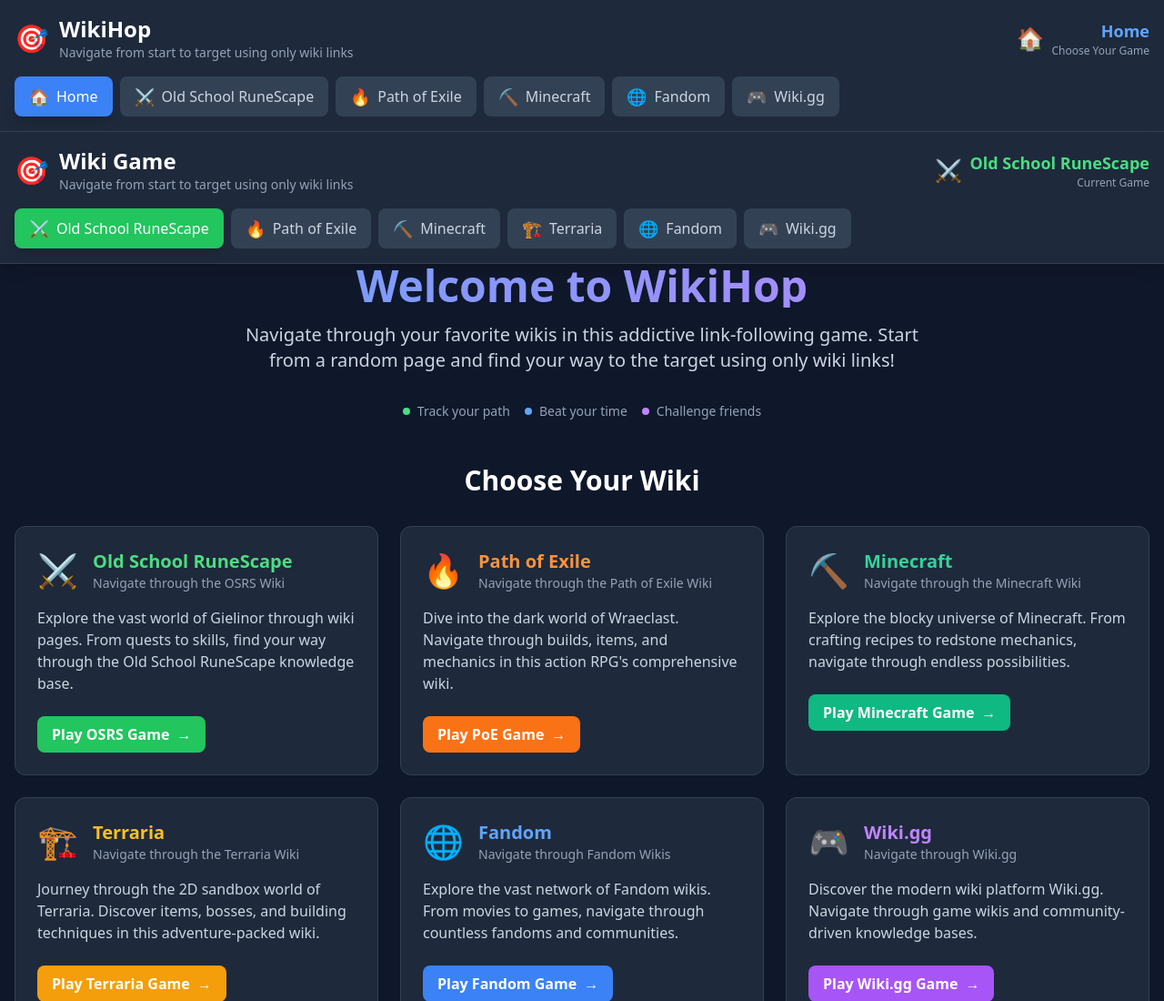
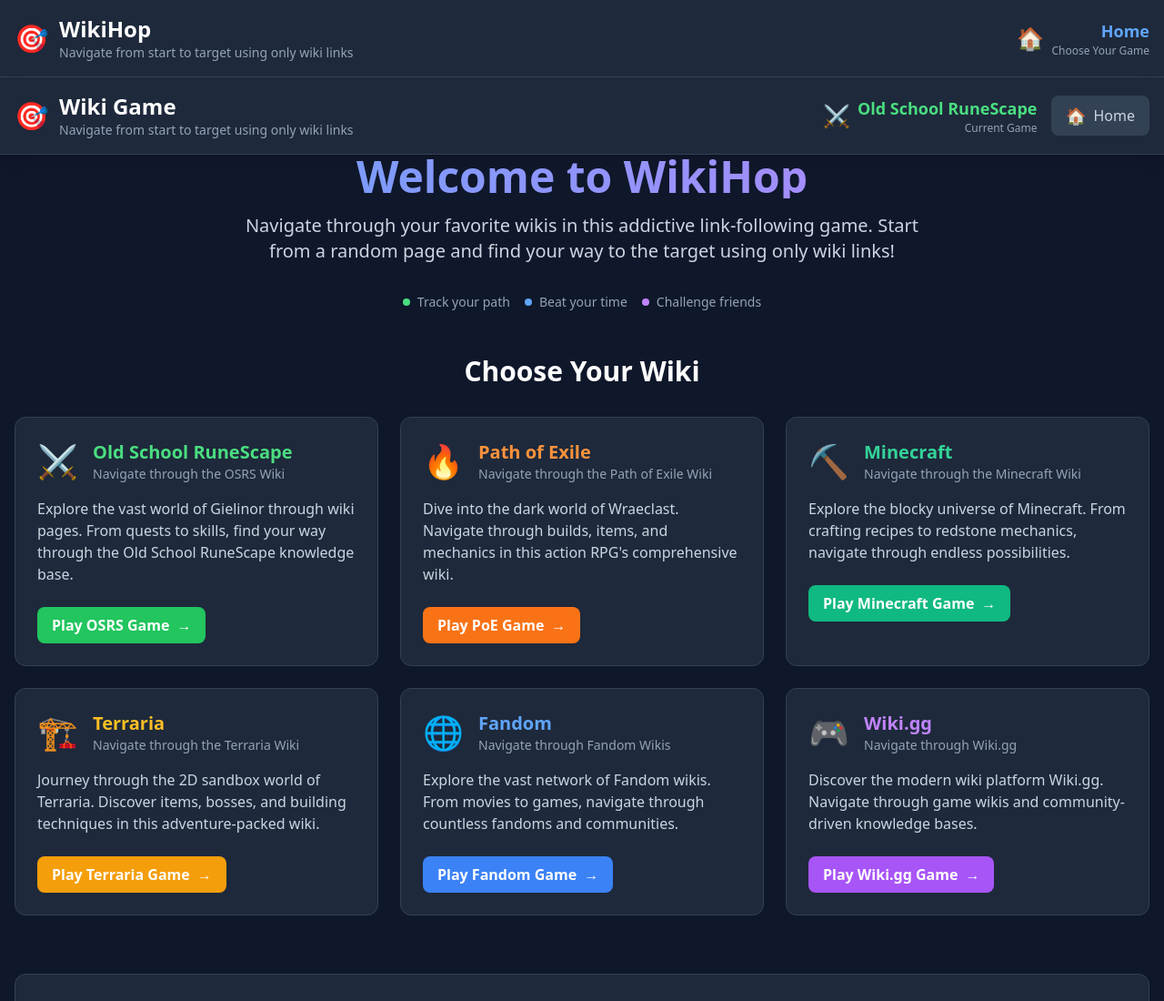
Before and after one commit to mattliscia/wikihop, a plain HTML site: page index.html in a window 1280 px wide. Shown: the top 1100 px of the page at 91% size. Drawn offline with nearby package versions, Linux system fonts and the light colour scheme.

Commit message:
header and index

```diff
--- a/header.js
+++ b/header.js
@@ -74,7 +74,7 @@ function generateHeader() {
     <header class="bg-slate-800 border-b border-slate-700 shadow-lg">
       <div class="max-w-7xl mx-auto px-4 py-4">
         <!-- Main Header Row -->
-        <div class="flex items-center justify-between mb-4">
+        <div class="flex items-center justify-between">
           <!-- Logo and Title -->
           <div class="flex items-center space-x-3">
             <div class="text-3xl">🎯</div>
@@ -84,7 +84,8 @@ function generateHeader() {
             </div>
           </div>
 
-          <!-- Current Game Badge -->
+          <!-- Current Game Badge and Home Link -->
+          <div class="flex items-center space-x-4">
             <div class="flex items-center space-x-2">
               <span class="text-2xl">${currentGame.icon}</span>
               <div class="text-right">
@@ -92,26 +93,13 @@ function generateHeader() {
                 <div class="text-xs text-slate-400">Current Game</div>
               </div>
             </div>
+            <a href="/" class="flex items-center space-x-2 px-4 py-2 rounded-lg font-medium bg-slate-700 hover:bg-slate-600 text-slate-300 hover:text-white transition-all duration-200">
+              <span class="text-lg">🏠</span>
+              <span class="hidden sm:inline">Home</span>
+              <span class="sm:hidden">Home</span>
+            </a>
           </div>
-
-        <!-- Navigation Tabs -->
-        <nav class="flex flex-wrap gap-2">
-          ${Object.entries(WIKI_GAMES).map(([key, game]) => {
-            const isActive = key === currentPage;
-            const activeClasses = isActive
-              ? `${game.bgColor} text-white shadow-lg`
-              : 'bg-slate-700 hover:bg-slate-600 text-slate-300 hover:text-white';
-
-            return `
-              <a href="${key}.html"
-                 class="flex items-center space-x-2 px-4 py-2 rounded-lg font-medium transition-all duration-200 ${activeClasses}">
-                <span class="text-lg">${game.icon}</span>
-                <span class="hidden sm:inline">${game.name}</span>
-                <span class="sm:hidden">${game.shortName}</span>
-              </a>
-            `;
-          }).join('')}
-        </nav>
+        </div>
       </div>
     </header>
   `;
@@ -138,27 +126,15 @@ function generateMobileHeader() {
             </div>
           </div>
 
-          <!-- Game Icon -->
+          <!-- Game Icon and Home Link -->
+          <div class="flex items-center space-x-2">
             <div class="text-2xl">${currentGame.icon}</div>
+            <a href="/" class="flex items-center space-x-1 px-2 py-1 rounded-md text-sm font-medium bg-slate-700 hover:bg-slate-600 text-slate-300 hover:text-white transition-all duration-200">
+              <span>🏠</span>
+              <span class="hidden xs:inline">Home</span>
+            </a>
           </div>
-
-        <!-- Compact Navigation -->
-        <nav class="flex gap-1 mt-3 overflow-x-auto pb-2">
-          ${Object.entries(WIKI_GAMES).map(([key, game]) => {
-            const isActive = key === currentPage;
-            const activeClasses = isActive
-              ? `${game.bgColor} text-white`
-              : 'bg-slate-700 hover:bg-slate-600 text-slate-300 hover:text-white';
-
-            return `
-              <a href="${key}.html"
-                 class="flex items-center space-x-1 px-3 py-1 rounded-md text-sm font-medium transition-all duration-200 ${activeClasses} whitespace-nowrap">
-                <span>${game.icon}</span>
-                <span>${game.shortName}</span>
-              </a>
-            `;
-          }).join('')}
-        </nav>
+        </div>
       </div>
     </header>
   `;
--- a/index.html
+++ b/index.html
@@ -251,12 +251,12 @@
   <script>
     // Auto-insert header when page loads
     document.addEventListener('DOMContentLoaded', function() {
-      // For the landing page, we'll create a custom header since it's not a specific game
+      // For the landing page, we'll create a simple header
       const headerHTML = `
         <header class="bg-slate-800 border-b border-slate-700 shadow-lg">
           <div class="max-w-7xl mx-auto px-4 py-4">
             <!-- Main Header Row -->
-            <div class="flex items-center justify-between mb-4">
+            <div class="flex items-center justify-between">
               <!-- Logo and Title -->
               <div class="flex items-center space-x-3">
                 <div class="text-3xl">🎯</div>
@@ -266,7 +266,7 @@
                 </div>
               </div>
 
-              <!-- Current Game Badge -->
+              <!-- Home Badge -->
               <div class="flex items-center space-x-2">
                 <span class="text-2xl">🏠</span>
                 <div class="text-right">
@@ -275,40 +275,6 @@
                 </div>
               </div>
             </div>
-
-            <!-- Navigation Tabs -->
-            <nav class="flex flex-wrap gap-2">
-              <a href="index.html" class="flex items-center space-x-2 px-4 py-2 rounded-lg font-medium bg-blue-500 text-white shadow-lg">
-                <span class="text-lg">🏠</span>
-                <span class="hidden sm:inline">Home</span>
-                <span class="sm:hidden">Home</span>
-              </a>
-              <a href="osrs.html" class="flex items-center space-x-2 px-4 py-2 rounded-lg font-medium bg-slate-700 hover:bg-slate-600 text-slate-300 hover:text-white transition-all duration-200">
-                <span class="text-lg">⚔️</span>
-                <span class="hidden sm:inline">Old School RuneScape</span>
-                <span class="sm:hidden">OSRS</span>
-              </a>
-              <a href="poe.html" class="flex items-center space-x-2 px-4 py-2 rounded-lg font-medium bg-slate-700 hover:bg-slate-600 text-slate-300 hover:text-white transition-all duration-200">
-                <span class="text-lg">🔥</span>
-                <span class="hidden sm:inline">Path of Exile</span>
-                <span class="sm:hidden">PoE</span>
-              </a>
-              <a href="minecraft.html" class="flex items-center space-x-2 px-4 py-2 rounded-lg font-medium bg-slate-700 hover:bg-slate-600 text-slate-300 hover:text-white transition-all duration-200">
-                <span class="text-lg">⛏️</span>
-                <span class="hidden sm:inline">Minecraft</span>
-                <span class="sm:hidden">MC</span>
-              </a>
-              <a href="fandom.html" class="flex items-center space-x-2 px-4 py-2 rounded-lg font-medium bg-slate-700 hover:bg-slate-600 text-slate-300 hover:text-white transition-all duration-200">
-                <span class="text-lg">🌐</span>
-                <span class="hidden sm:inline">Fandom</span>
-                <span class="sm:hidden">Fandom</span>
-              </a>
-              <a href="wiki-gg.html" class="flex items-center space-x-2 px-4 py-2 rounded-lg font-medium bg-slate-700 hover:bg-slate-600 text-slate-300 hover:text-white transition-all duration-200">
-                <span class="text-lg">🎮</span>
-                <span class="hidden sm:inline">Wiki.gg</span>
-                <span class="sm:hidden">Wiki.gg</span>
-              </a>
-            </nav>
           </div>
         </header>
       `;
```
Lines whose indentation alone changed are shown as unchanged.
